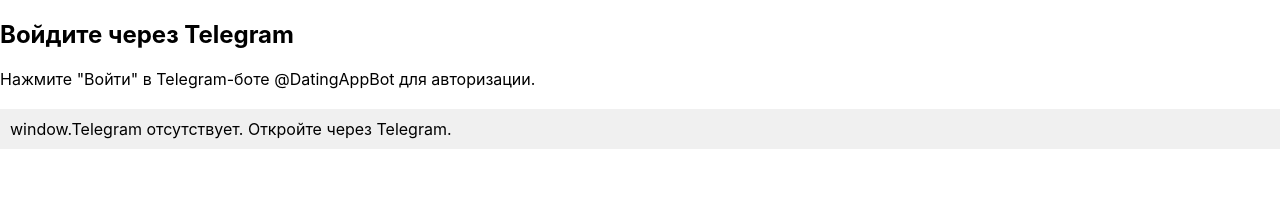
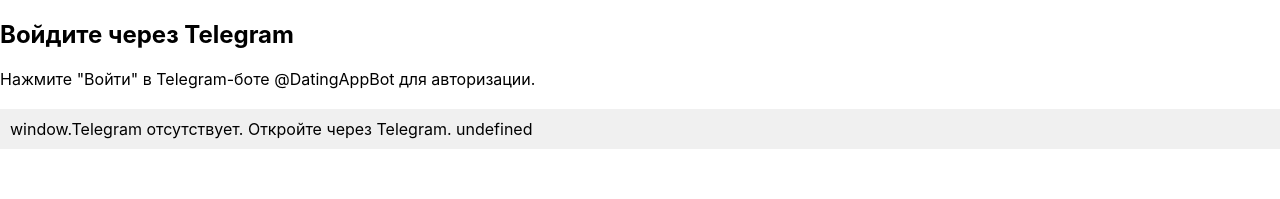
Before and after one commit to Sardor018/Dating_bot, a React (Create React App) app: page / in a window 1280 px wide. Shown: the top 199 px of the page. Built offline with nearby package versions, Linux system fonts and the light colour scheme; no server answers; the HTML template or start-up script is replaced by a standard one.

Commit message:
Add detailed Telegram Web App debug

```diff
--- a/src/App.js
+++ b/src/App.js
@@ -23,7 +23,7 @@
   const verifyTelegramInitData = () => {
     setDebugMessage('Проверка Telegram Web App...');
     if (!window.Telegram) {
-      setDebugMessage('window.Telegram отсутствует. Откройте через Telegram.');
+      setDebugMessage(`window.Telegram отсутствует. Откройте через Telegram. ${window.Telegram}`);
       return null;
     }
     if (!window.Telegram.WebApp) {
```
